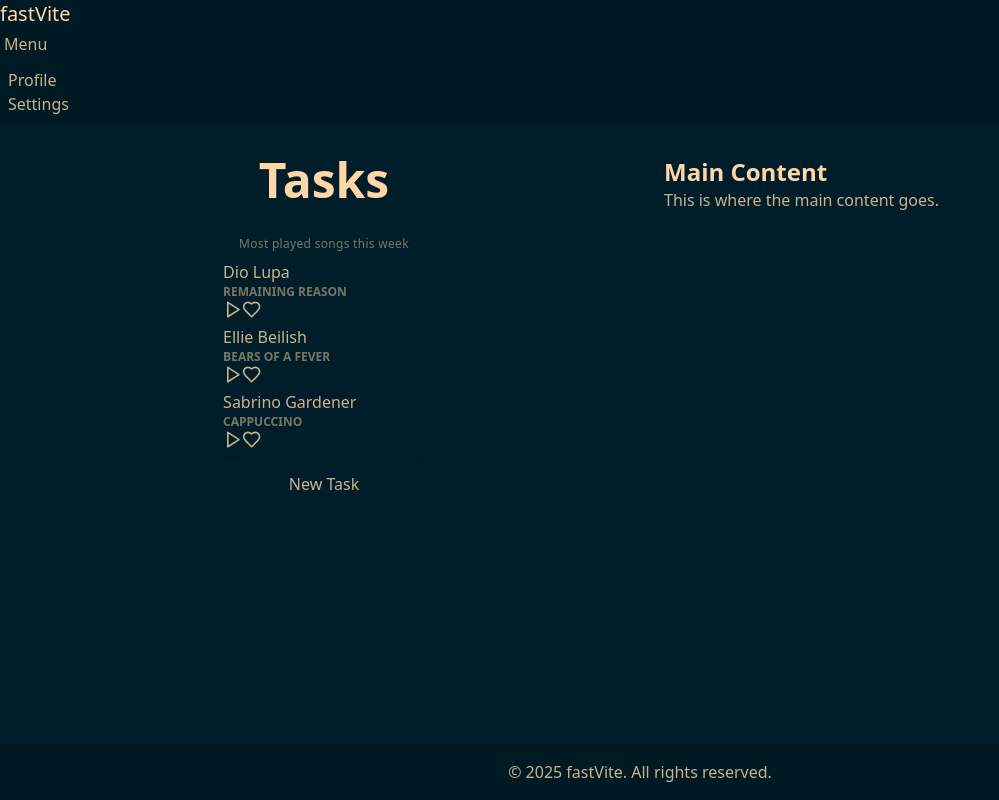
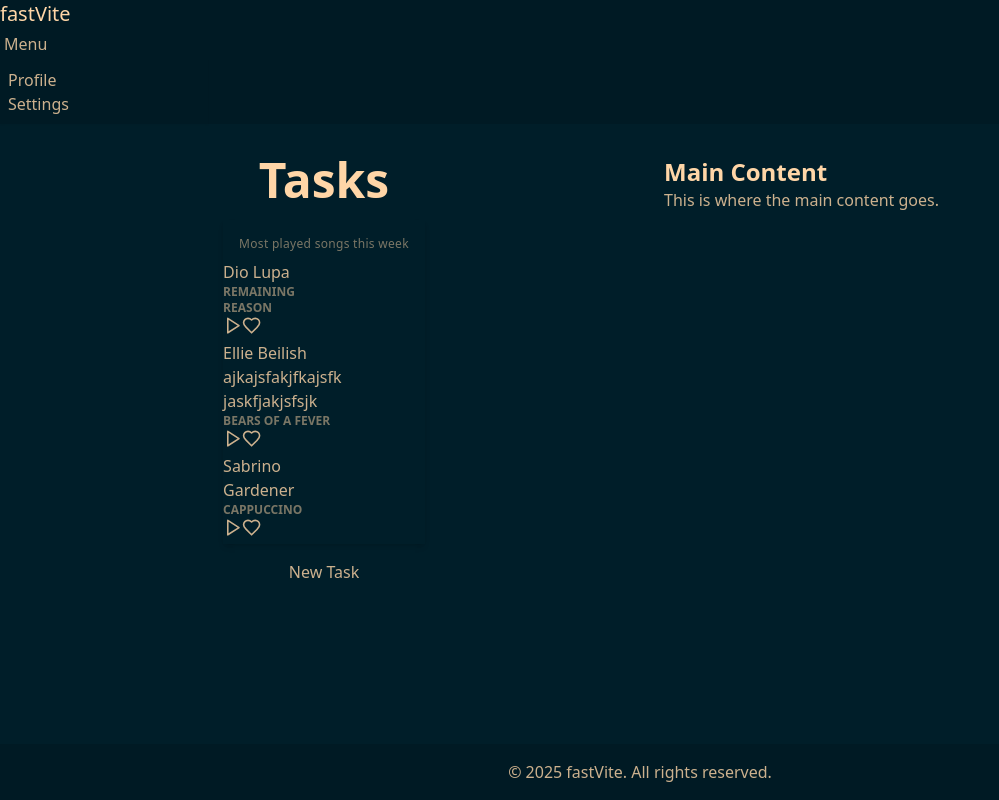
Before and after one commit to pacafs/fastVite, a React (Vite) app: page / in a window 1280 px wide. Shown: the whole page, without its empty margins (0-999 px from the left). Built offline with nearby package versions, Linux system fonts and the light colour scheme.

Commit message:
Refactor list row styling and update component text

```diff
--- a/src/App.tsx
+++ b/src/App.tsx
@@ -25,7 +25,7 @@ export function App() {
                       <li className="p-4 pb-2 text-xs opacity-60 tracking-wide">Most played songs this week</li>
 
                       <li className="list-row">
-                        <div>
+                        <div className="list-row-title">
                           <div>Dio Lupa</div>
                           <div className="text-xs uppercase font-semibold opacity-60">Remaining Reason</div>
                         </div>
@@ -38,8 +38,8 @@ export function App() {
                       </li>
 
                       <li className="list-row">
-                        <div>
-                          <div>Ellie Beilish</div>
+                        <div className="list-row-title">
+                          <div>Ellie Beilish ajkajsfakjfkajsfkjaskfjakjsfsjk</div>
                           <div className="text-xs uppercase font-semibold opacity-60">Bears of a fever</div>
                         </div>
                         <button className="btn btn-square btn-ghost">
@@ -51,7 +51,7 @@ export function App() {
                       </li>
 
                       <li className="list-row">
-                        <div>
+                        <div className="list-row-title">
                           <div>Sabrino Gardener</div>
                           <div className="text-xs uppercase font-semibold opacity-60">Cappuccino</div>
                         </div>
--- a/src/components/Message.tsx
+++ b/src/components/Message.tsx
@@ -1,7 +1,7 @@
 function Message() {
 
     const message = "This is the default message if no name is provided";
-    const name = "Pedro";
+    const name = false;
 
     return (
         <div>
--- a/src/index.css
+++ b/src/index.css
@@ -2,3 +2,7 @@
 @tailwind base;
 @tailwind components;
 @tailwind utilities;
+
+.list-row-title {
+    @apply flex-1 max-w-[120px] min-w-[120px] break-words text-docs-text;
+}
```
